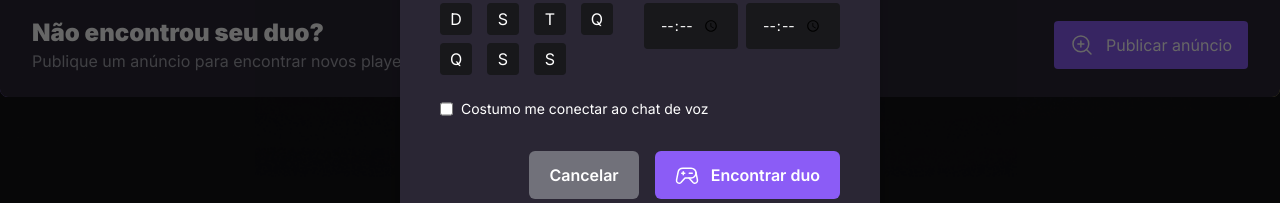
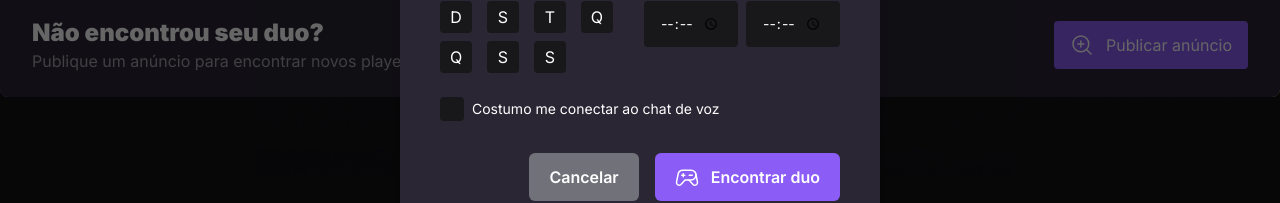
Before and after one commit to RayanneRamos/nlw-esports-web, a React (Vite) app: page / in a window 1280 px wide. Both pictures are taken after a click on the button "Publicar anúncio". Shown: the part 487-690 px from the top of the page. Built offline with nearby package versions, Linux system fonts and the light colour scheme; no server answers.

Commit message:
Criando o Checkbox

```diff
--- a/src/components/CreateAdModal.tsx
+++ b/src/components/CreateAdModal.tsx
@@ -1,5 +1,6 @@
-import { GameController } from 'phosphor-react';
+import { Check, GameController } from 'phosphor-react';
 import * as Dialog from '@radix-ui/react-dialog';
+import * as Checkbox from '@radix-ui/react-checkbox';
 import { Input } from './Form/Input';
 
 function CreateAdModal() {
@@ -83,8 +84,12 @@
               </div>
             </div>
           </div>
-          <div className='mt-2 flex gap-2 text-sm'>
-            <Input type='checkbox' />
+          <div className='mt-2 flex gap-2 text-sm items-center'>
+            <Checkbox.Root className='w-6 h-6 rounded bg-zinc-900 p-1'>
+              <Checkbox.Indicator>
+                <Check size={16} className='text-emerald-400' />
+              </Checkbox.Indicator>
+            </Checkbox.Root>
               Costumo me conectar ao chat de voz
           </div>
           <footer className='mt-4 flex justify-end gap-4'>
```
